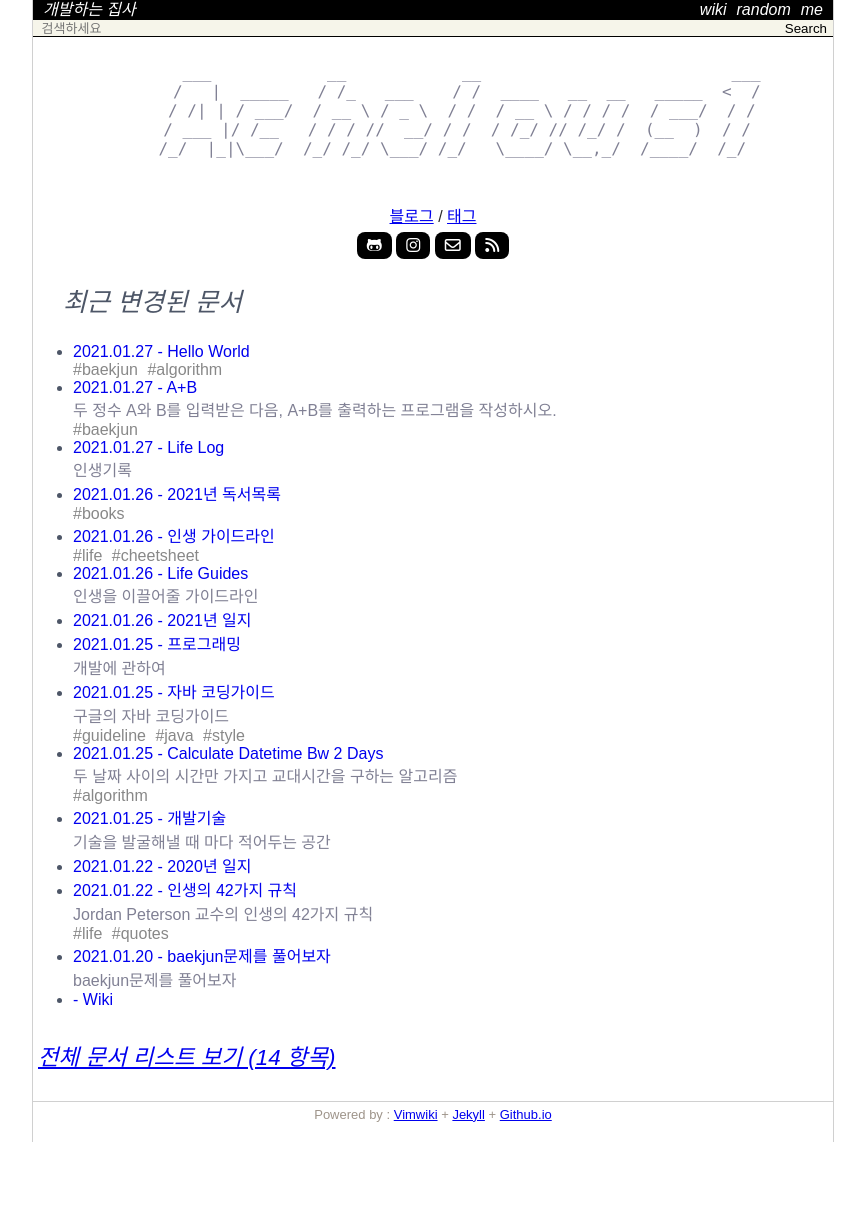
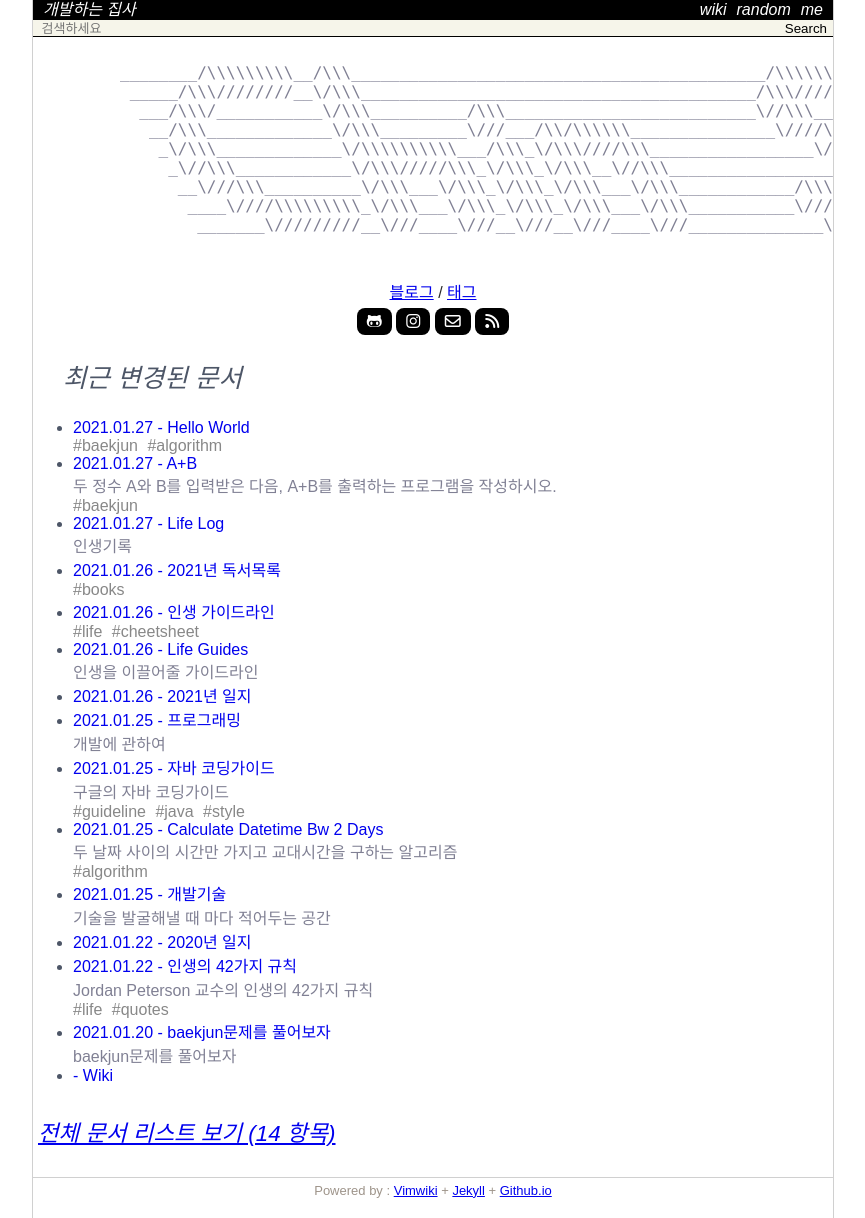
Before and after one commit to Achelous1/achelous1.github.io, a Jekyll site: the page built from index.html, in a window 1280 px wide. Shown: the whole page, without its empty margins (207-1072 px from the left). Built offline with Jekyll 4.4.1, drawn with Linux system fonts in a browser that asks for light colours; nearby versions of some CDN libraries; some web fonts are replaced; before the commit the page ends 1142 px from its top, so only the background shows below that.

Commit message:
MODIFIED replaced home banner

```diff
--- a/data/tag/algorithm.json
+++ b/data/tag/algorithm.json
@@ -1 +1 @@
-{"fileName":"algorithm","collection":{"2557":{"type":"wiki","title":"Hello World","summary":"","parent":"baekjun","url":"/wiki/2557","updated":"2021-01-27 11:48:21 +0900","children":[]},"calculate-datetime-bw-2-days":{"type":"wiki","title":"","summary":"두 날짜 사이의 시간만 가지고 교대시간을 구하는 알고리즘","parent":"programming","url":"/wiki/calculate-datetime-bw-2-days","updated":"2021-01-25 13:49:45 +0900","children":[]}}}
+{"fileName":"algorithm","collection":{"2557":{"type":"wiki","title":"Hello World","summary":"","parent":"baekjun","url":"/wiki/2557","updated":"2021-01-27 11:55:02 +0900","children":[]},"calculate-datetime-bw-2-days":{"type":"wiki","title":"","summary":"두 날짜 사이의 시간만 가지고 교대시간을 구하는 알고리즘","parent":"programming","url":"/wiki/calculate-datetime-bw-2-days","updated":"2021-01-25 13:49:45 +0900","children":[]}}}
--- a/data/tag/baekjun.json
+++ b/data/tag/baekjun.json
@@ -1 +1 @@
-{"fileName":"baekjun","collection":{"1000":{"type":"wiki","title":"","summary":"baekjun의 1000번 문제","parent":"","url":"/wiki/1000","updated":"2021-01-20 16:48:24 +0900","children":[]},"2557":{"type":"wiki","title":"Hello World","summary":"","parent":"baekjun","url":"/wiki/2557","updated":"2021-01-27 11:48:21 +0900","children":[]}}}
+{"fileName":"baekjun","collection":{"1000":{"type":"wiki","title":"A+B","summary":"두 정수 A와 B를 입력받은 다음, A+B를 출력하는 프로그램을 작성하시오.","parent":"baekjun","url":"/wiki/1000","updated":"2021-01-27 11:54:41 +0900","children":[]},"2557":{"type":"wiki","title":"Hello World","summary":"","parent":"baekjun","url":"/wiki/2557","updated":"2021-01-27 11:55:02 +0900","children":[]}}}
--- a/index.html
+++ b/index.html
@@ -6,11 +6,15 @@ regenerate: true
 
 <div class="blog-face">
     <pre class="custom-header">
-        ___            __            __                          ___
-       /   |  _____   / /_   ___    / /  ____   __  __   _____  <  /
-      / /| | / ___/  / __ \ / _ \  / /  / __ \ / / / /  / ___/  / /
-     / ___ |/ /__   / / / //  __/ / /  / /_/ // /_/ /  (__  )  / /
-    /_/  |_|\___/  /_/ /_/ \___/ /_/   \____/ \__,_/  /____/  /_/
+        ________/\\\\\\\\\__/\\\___________________________________________/\\\\\\\\\\\____/\\\_____________________________________
+         _____/\\\////////__\/\\\_________________________________________/\\\/////////\\\_\/\\\_____________________________________
+          ___/\\\/___________\/\\\__________/\\\__________________________\//\\\______\///__\/\\\_____________________________________
+           __/\\\_____________\/\\\_________\///___/\\/\\\\\\_______________\////\\\_________\/\\\__________/\\\____/\\\__/\\\____/\\\_
+            _\/\\\_____________\/\\\\\\\\\\___/\\\_\/\\\////\\\_________________\////\\\______\/\\\\\\\\\\__\/\\\___\/\\\_\/\\\___\/\\\_
+             _\//\\\____________\/\\\/////\\\_\/\\\_\/\\\__\//\\\___________________\////\\\___\/\\\/////\\\_\/\\\___\/\\\_\/\\\___\/\\\_
+              __\///\\\__________\/\\\___\/\\\_\/\\\_\/\\\___\/\\\____________/\\\______\//\\\__\/\\\___\/\\\_\/\\\___\/\\\_\/\\\___\/\\\_
+               ____\////\\\\\\\\\_\/\\\___\/\\\_\/\\\_\/\\\___\/\\\___________\///\\\\\\\\\\\/___\/\\\___\/\\\_\//\\\\\\\\\__\//\\\\\\\\\__
+                _______\/////////__\///____\///__\///__\///____\///______________\///////////_____\///____\///___\/////////____\/////////___
     </pre>
     <div>
         <a href="/blog/">블로그</a>
```
